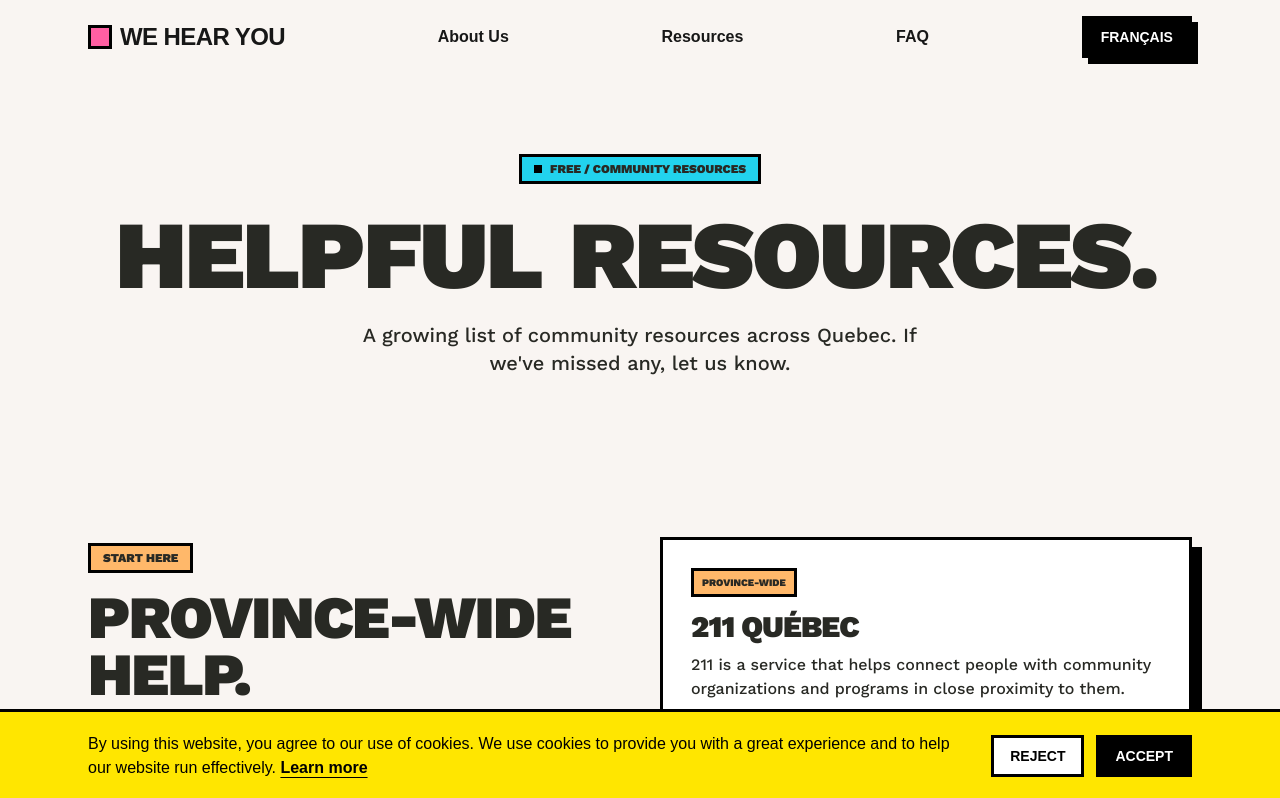
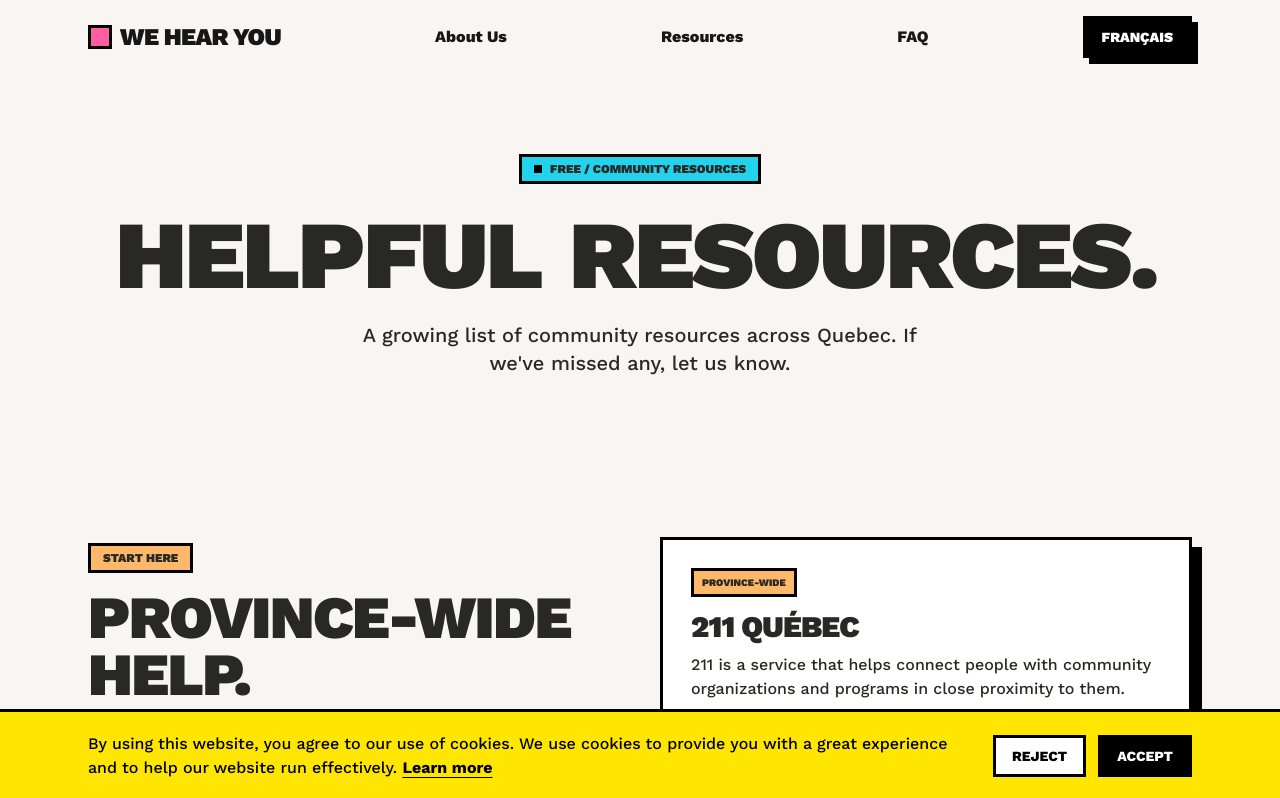
Before and after one commit to Jackalope523/had-it-website, a Next.js app: page /en/resources in a window 1280 px wide. Shown: the top 798 px of the page. Built offline with nearby package versions, Linux system fonts and the light colour scheme; no server answers.

Commit message:
Fix fonts

```diff
--- a/app/[locale]/about/page.tsx
+++ b/app/[locale]/about/page.tsx
@@ -16,7 +16,7 @@ export default function About() {
   const sections = t.raw('sections') as AboutSection[];
 
   return (
-    <div className="flex-1 bg-[#f9f5f2] text-[#282924] font-sans">
+    <div className="flex-1 bg-[#f9f5f2] text-[#282924]">
       <section className="mx-auto max-w-6xl px-4 md:px-6 py-12 md:py-20 text-center">
         <span
           className={`inline-flex items-center gap-2 bg-[#22d3ee] ${BORDER} px-3 py-1 text-[11px] md:text-xs font-black uppercase`}>
--- a/app/[locale]/globals.css
+++ b/app/[locale]/globals.css
@@ -4,27 +4,9 @@ html {
   scroll-behavior: smooth;
 }
 
-:root {
-  --background: #ffffff;
-  --foreground: #171717;
-}
-
-@theme inline {
-  --color-background: var(--background);
-  --color-foreground: var(--foreground);
-}
-
-@media (prefers-color-scheme: dark) {
-  :root {
-    --background: #0a0a0a;
-    --foreground: #ededed;
-  }
-}
-
 body {
-  background: var(--background);
-  color: var(--foreground);
-  font-family: Arial, Helvetica, sans-serif;
+  background: #ffffff;
+  color: #171717;
 }
 
 @keyframes marquee-left {
--- a/app/[locale]/layout.tsx
+++ b/app/[locale]/layout.tsx
@@ -15,9 +15,7 @@ import { LiveChatWidget } from '@livechat/widget-react';
 import Chat from '@/components/Chat';
 
 const workSans = Work_Sans({
-  variable: '--font-sans',
   subsets: ['latin'],
-  display: 'swap',
 });
 
 export async function generateMetadata({
@@ -80,7 +78,7 @@ export default async function RootLayout({
   const accepted = consent === 'accepted';
 
   return (
-    <html lang={locale} className={`${workSans.variable} h-full antialiased`}>
+    <html lang={locale} className={workSans.className}>
       {accepted ? <GoogleTagManager gtmId="GTM-TT9958HQ" /> : null}
       {/* <Script
         id="tawk-to"
--- a/app/[locale]/page.tsx
+++ b/app/[locale]/page.tsx
@@ -99,7 +99,7 @@ export default async function Home({
   );
 
   return (
-    <div className="flex-1 bg-[#f9f5f2] text-[#282924] font-sans">
+    <div className="flex-1 bg-[#f9f5f2] text-[#282924]">
       <section className="relative overflow-hidden">
         <div className="mt-10 space-y-2 md:space-y-3">
           <MarqueeRow items={feelings1} />
--- a/app/[locale]/resources/page.tsx
+++ b/app/[locale]/resources/page.tsx
@@ -93,7 +93,7 @@ export default function Resources() {
   const t = useTranslations('Resources');
 
   return (
-    <div className="flex-1 bg-[#f9f5f2] text-[#282924] font-sans">
+    <div className="flex-1 bg-[#f9f5f2] text-[#282924]">
       <section className="mx-auto max-w-6xl px-4 md:px-6 py-12 md:py-20 text-center">
         <span
           className={`inline-flex items-center gap-2 bg-[#22d3ee] ${BORDER} px-3 py-1 text-[11px] md:text-xs font-black uppercase`}>
```
Also changed, not shown: 1 other file (tests, documents, lock files or other folders).
